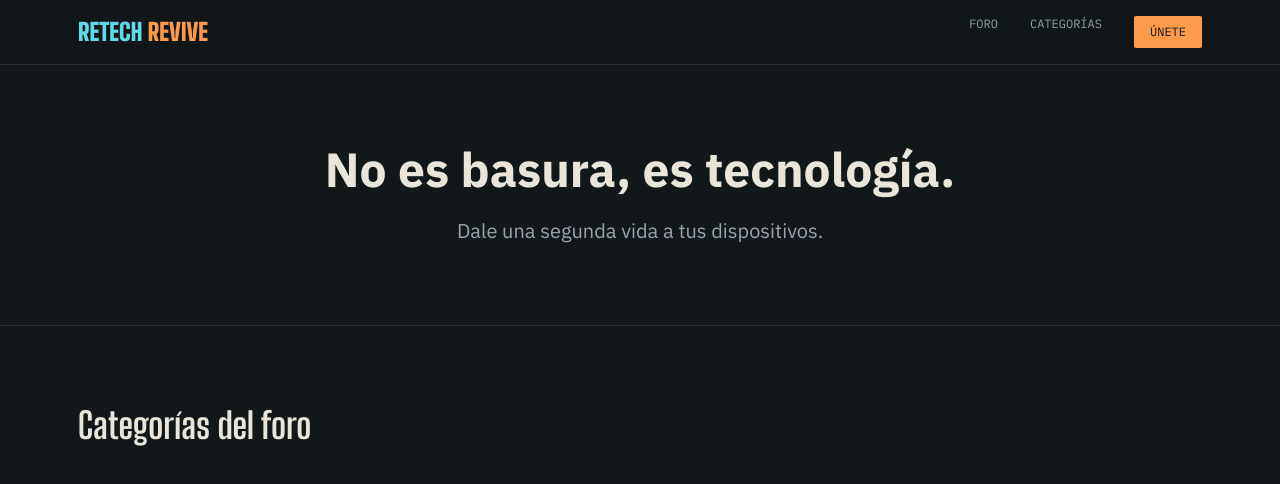
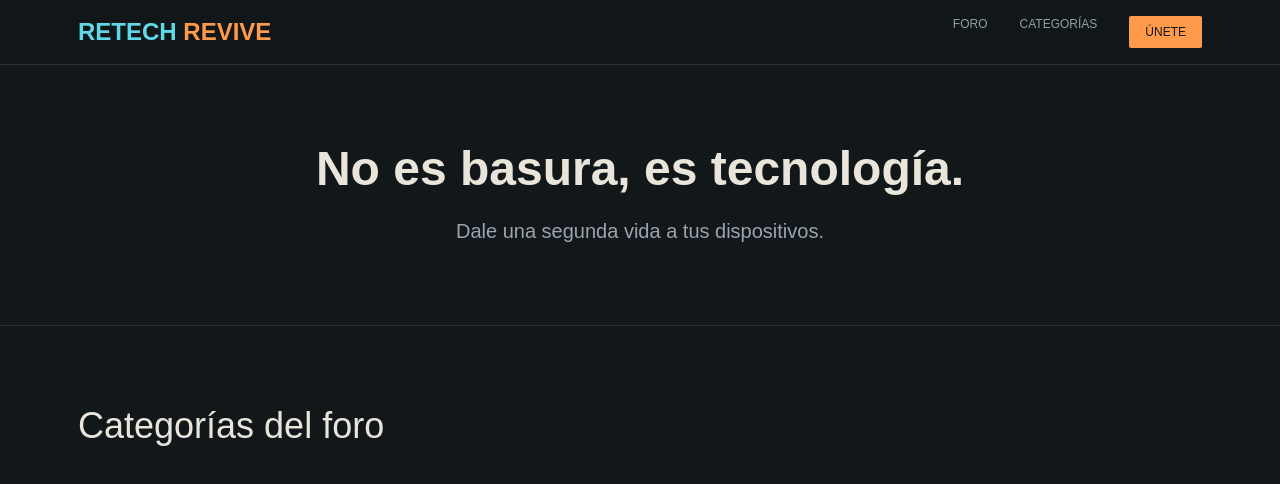
Before and after one commit to astur84/retech-revive, a Next.js app: page / in a window 1280 px wide. Shown: the top 484 px of the page. Built offline with nearby package versions, Linux system fonts and the light colour scheme; no server answers; the database is empty.

Commit message:
Update layout.tsx

```diff
--- a/src/app/layout.tsx
+++ b/src/app/layout.tsx
@@ -1,15 +1,12 @@
 // src/app/layout.tsx
-import './globals.css';
-import { IBM_Plex_Sans, IBM_Plex_Mono, Big_Shoulders_Display } from 'next/font/google';
-
-const plexSans = IBM_Plex_Sans({ subsets: ['latin'], weight: ['400', '500', '600', '700'], variable: '--font-plex-sans' });
-const plexMono = IBM_Plex_Mono({ subsets: ['latin'], weight: ['400', '500'], variable: '--font-plex-mono' });
-const bigShoulders = Big_Shoulders_Display({ subsets: ['latin'], weight: ['700', '800', '900'], variable: '--font-big-shoulders' });
+import '../app/globals.css'; // Verifica que la ruta es correcta según tu árbol de archivos
 
 export default function RootLayout({ children }: { children: React.ReactNode }) {
   return (
-    <html lang="es" className={`${plexSans.variable} ${plexMono.variable} ${bigShoulders.variable}`}>
-      <body className="font-sans antialiased">{children}</body>
+    <html lang="es">
+      <body className="bg-bg text-text m-0 min-h-screen">
+        {children}
+      </body>
     </html>
   );
 }
```
